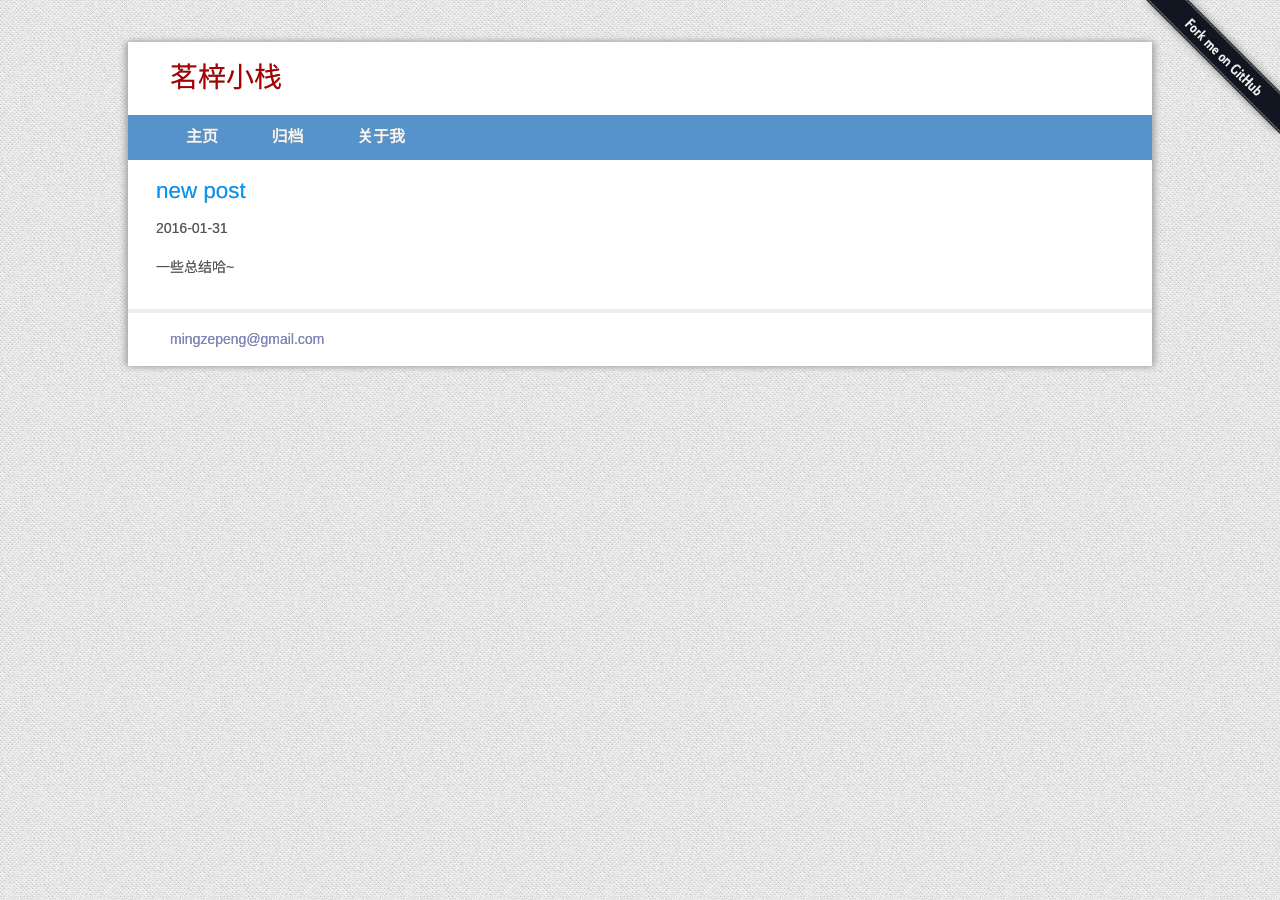
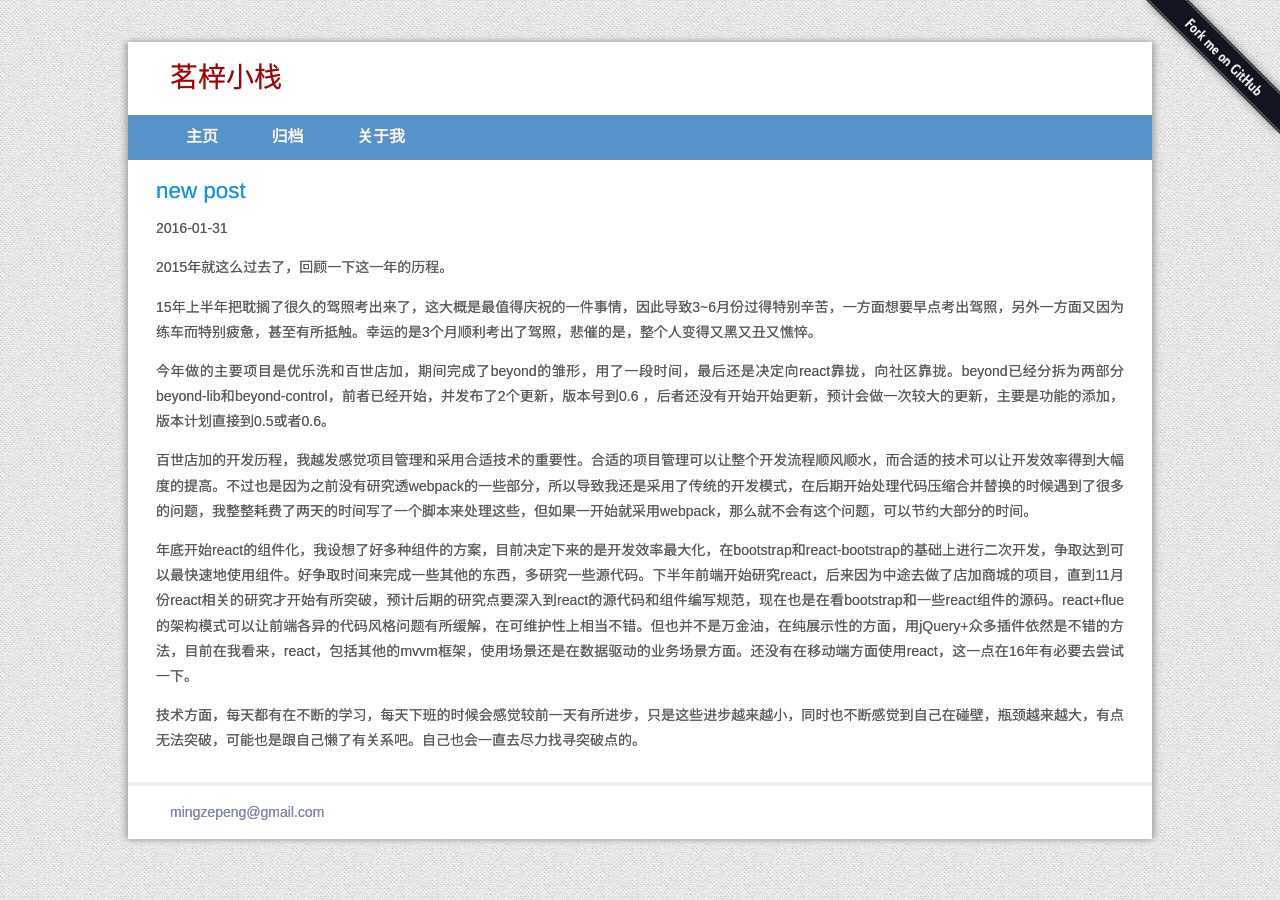
Before and after one commit to mingzepeng/mingzepeng.github.com, a Jekyll site: the page built from _posts/2016-01-31-17_23_22-summary.md, in a window 1280 px wide. Built offline with Jekyll 4.4.1, drawn with Linux system fonts in a browser that asks for light colours; Markdown is read by kramdown in place of the engine named in the settings; comment, search, counter and statistics services are not loaded.

Commit message:
finish summary

```diff
--- a/_posts/2016-01-31-17_23_22-summary.md
+++ b/_posts/2016-01-31-17_23_22-summary.md
@@ -7,4 +7,14 @@ categories: others
 tags: []
 ---
 
-一些总结哈~
+2015年就这么过去了，回顾一下这一年的历程。
+
+15年上半年把耽搁了很久的驾照考出来了，这大概是最值得庆祝的一件事情，因此导致3~6月份过得特别辛苦，一方面想要早点考出驾照，另外一方面又因为练车而特别疲惫，甚至有所抵触。幸运的是3个月顺利考出了驾照，悲催的是，整个人变得又黑又丑又憔悴。
+
+今年做的主要项目是优乐洗和百世店加，期间完成了beyond的雏形，用了一段时间，最后还是决定向react靠拢，向社区靠拢。beyond已经分拆为两部分 beyond-lib和beyond-control，前者已经开始，并发布了2个更新，版本号到0.6 ，后者还没有开始开始更新，预计会做一次较大的更新，主要是功能的添加，版本计划直接到0.5或者0.6。
+
+百世店加的开发历程，我越发感觉项目管理和采用合适技术的重要性。合适的项目管理可以让整个开发流程顺风顺水，而合适的技术可以让开发效率得到大幅度的提高。不过也是因为之前没有研究透webpack的一些部分，所以导致我还是采用了传统的开发模式，在后期开始处理代码压缩合并替换的时候遇到了很多的问题，我整整耗费了两天的时间写了一个脚本来处理这些，但如果一开始就采用webpack，那么就不会有这个问题，可以节约大部分的时间。
+
+年底开始react的组件化，我设想了好多种组件的方案，目前决定下来的是开发效率最大化，在bootstrap和react-bootstrap的基础上进行二次开发，争取达到可以最快速地使用组件。好争取时间来完成一些其他的东西，多研究一些源代码。下半年前端开始研究react，后来因为中途去做了店加商城的项目，直到11月份react相关的研究才开始有所突破，预计后期的研究点要深入到react的源代码和组件编写规范，现在也是在看bootstrap和一些react组件的源码。react+flue的架构模式可以让前端各异的代码风格问题有所缓解，在可维护性上相当不错。但也并不是万金油，在纯展示性的方面，用jQuery+众多插件依然是不错的方法，目前在我看来，react，包括其他的mvvm框架，使用场景还是在数据驱动的业务场景方面。还没有在移动端方面使用react，这一点在16年有必要去尝试一下。
+
+技术方面，每天都有在不断的学习，每天下班的时候会感觉较前一天有所进步，只是这些进步越来越小，同时也不断感觉到自己在碰壁，瓶颈越来越大，有点无法突破，可能也是跟自己懒了有关系吧。自己也会一直去尽力找寻突破点的。
```
